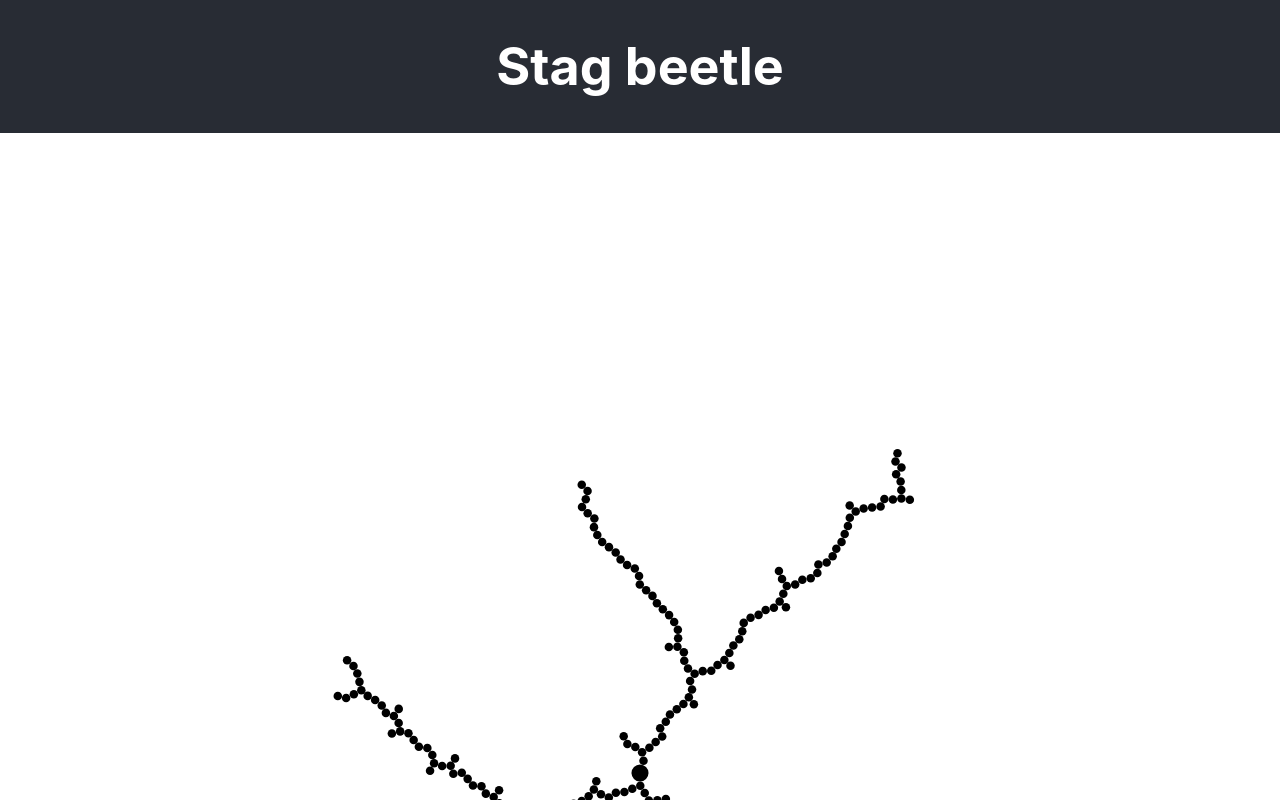
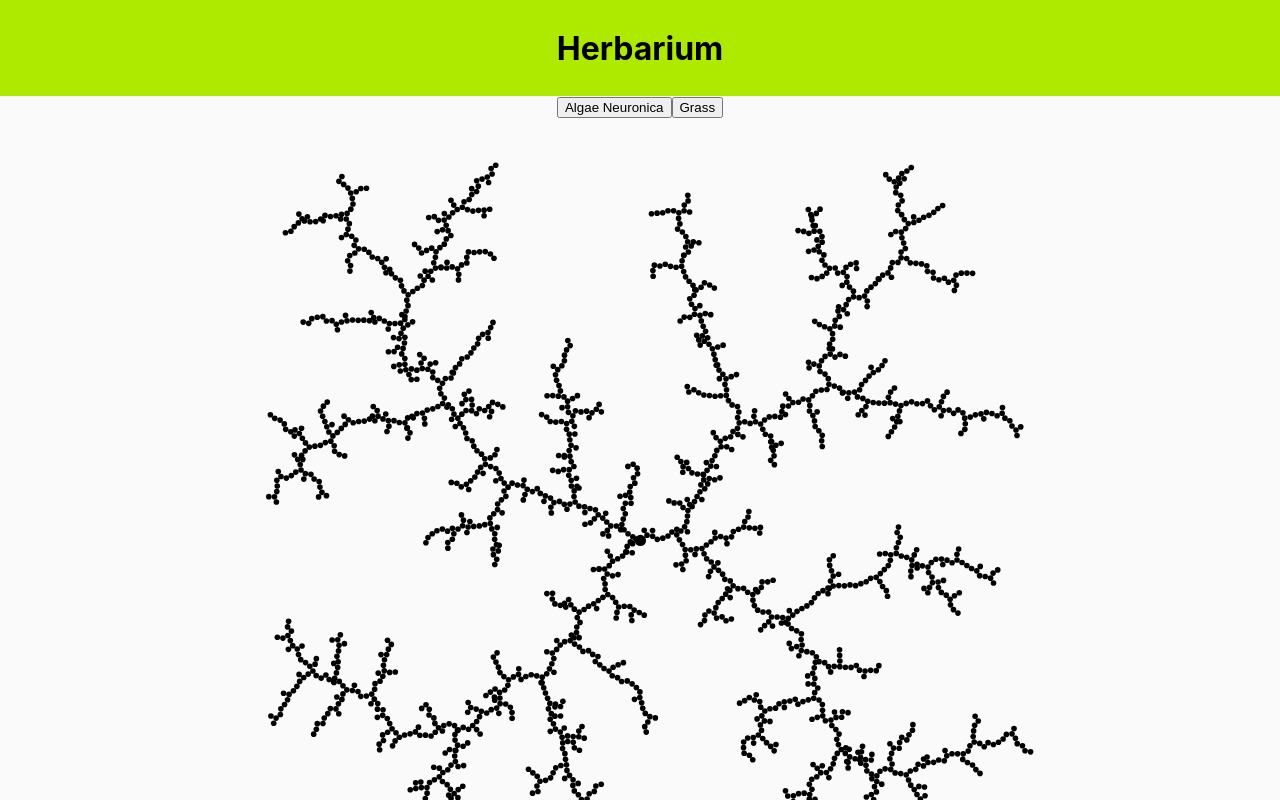
Before and after one commit to Huc91/herbarium, a React (Create React App) app: page / in a window 1280 px wide. Shown: the top 800 px of the page. Built offline with nearby package versions, Linux system fonts and the light colour scheme.

Commit message:
added new specimen

```diff
--- a/src/App.css
+++ b/src/App.css
@@ -14,14 +14,14 @@
 }
 
 .App-header {
-  background-color: #282c34;
+  background-color: #aeea00;
   min-height: 6rem;
   display: flex;
   flex-direction: column;
   align-items: center;
   justify-content: center;
-  font-size: calc(10px + 2vmin);
-  color: white;
+  font-size: 1rem;
+  color: #000;
 }
 
 .App-link {
--- a/src/App.js
+++ b/src/App.js
@@ -1,15 +1,24 @@
+import React, { useState } from 'react';
+
 import Home from 'pages/Home'
 
 import logo from './logo.svg';
 import './App.css';
 
 function App() {
+
+  const [species, setSpecies] = useState('algae');
+
   return (
     <div className="App">
       <header className="App-header">
-        <h1>Stag beetle</h1>
+        <h1>Herbarium</h1>
       </header>
-      <Home></Home>
+      <nav>
+        <button onClick={() => setSpecies('algae')} >Algae Neuronica</button>
+        <button onClick={() => setSpecies('grass')}>Grass</button>
+      </nav>
+      <Home species={species}></Home>
     </div>
   );
 }
--- /dev/null
+++ b/src/components/Plant.css
@@ -0,0 +1,5 @@
+.plant-container svg  {
+
+    width: 66%;
+
+}
--- a/src/components/Plant.js
+++ b/src/components/Plant.js
@@ -1,6 +1,8 @@
-function Plant(){
+import './Plant.css';
 
-    const maxCount = 300; // max count of the cirlces
+function Plant(props){
+
+    const maxCount = 2000; // max count of the cirlces
     let w = 300,
     h = 300;
 
@@ -37,9 +39,19 @@ function Plant(){
           }
       }
 
-      const angle = Math.atan2(newY - circleToRender[closestIndex].y, newX - circleToRender[closestIndex].x),
-      x = circleToRender[closestIndex].x + Math.cos(angle) * (circleToRender[closestIndex].r + R),
-      y = circleToRender[closestIndex].y + Math.sin(angle) * (circleToRender[closestIndex].r + R),
+      function getAngle(type){
+        if (type === 'algae')
+          return Math.atan2(newY - circleToRender[closestIndex].y, newX - circleToRender[closestIndex].x);
+
+        if (type === 'grass')
+          return getRandom(Math.PI + 0.33, Math.PI * 2 - 0.33)
+
+        return null;
+      }
+
+
+      const x = circleToRender[closestIndex].x + Math.cos(getAngle(props.species)) * (circleToRender[closestIndex].r + R),
+      y = circleToRender[closestIndex].y + Math.sin(getAngle(props.species)) * (circleToRender[closestIndex].r + R),
       r = R;
 
       circleToRender.push(
@@ -54,7 +66,7 @@ function Plant(){
 
 
     return (
-        <div>
+        <div className="plant-container">
             <svg viewBox={`0 0 ${w} ${h}`} xmlns="http://www.w3.org/2000/svg">
             {circleToRender.map((crc, index) => (
               <circle key={index} cx={crc.x} cy={crc.y} r={crc.r}>
--- a/src/index.css
+++ b/src/index.css
@@ -1,3 +1,9 @@
+html,
+body {
+  font-size: 16px;
+  background-color: #fafafa;
+}
+
 body {
   margin: 0;
   font-family: -apple-system, BlinkMacSystemFont, 'Segoe UI', 'Roboto', 'Oxygen',
--- a/src/pages/Home.js
+++ b/src/pages/Home.js
@@ -1,9 +1,9 @@
 import Plant from 'components/Plant'
 
-function Home(){
+function Home(props){
     return (
         <div className={'Home', 'page'}>
-            <Plant></Plant>
+            <Plant species={props.species}></Plant>
         </div>
     );
 }
```
